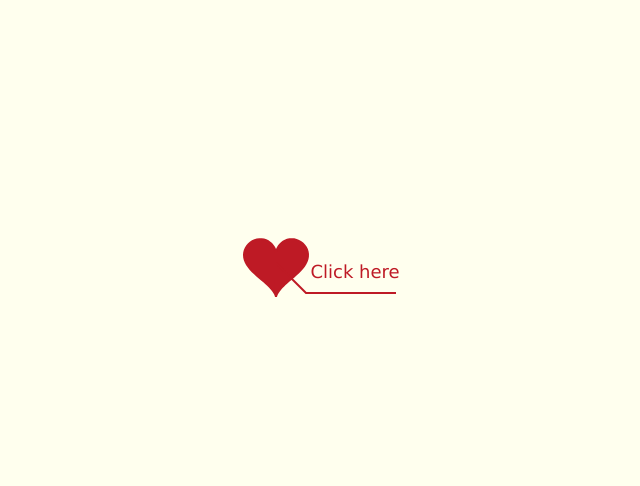
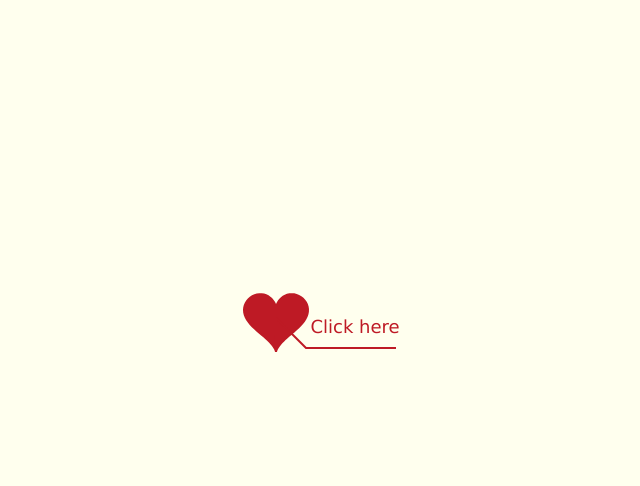
Before and after one commit to Testne1/lyric-, a plain HTML site: page index.html in a window 1280 px wide. Shown: the part 87-573 px from the top of the page, without its empty margins (344-984 px from the left). Drawn offline with Linux system fonts and the light colour scheme.

Commit message:
Update index.html

```diff
--- a/index.html
+++ b/index.html
@@ -15,6 +15,12 @@
     <script type="text/javascript" src="./asset/functions.js" charset="utf-8"></script>
     <script type="text/javascript" src="./asset/love.js" charset="utf-8"></script>
     <style>
+        body {
+            margin: 0;
+            padding: 0;
+            box-sizing: border-box;
+        }
+
         @media screen and (orientation: portrait) {
             body {
                 display: flex;
@@ -40,6 +46,21 @@
         @media screen and (orientation: landscape) {
             .portrait-warning {
                 display: none;
+            }
+
+            #main {
+                display: flex;
+                flex-direction: column;
+                justify-content: center;
+                align-items: center;
+                width: 100vw;
+                height: 100vh;
+                overflow: hidden;
+            }
+
+            canvas {
+                width: 100%;
+                height: 100%;
             }
         }
     </style>
```
